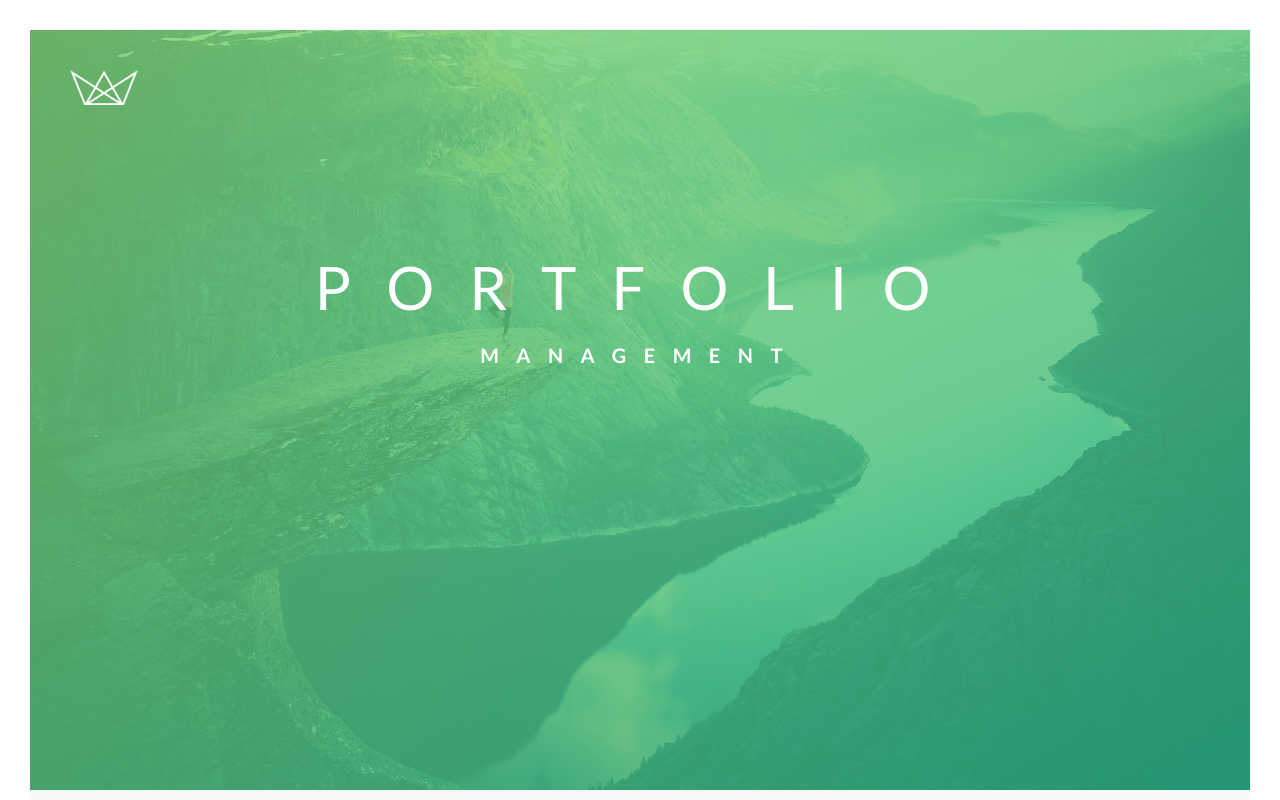
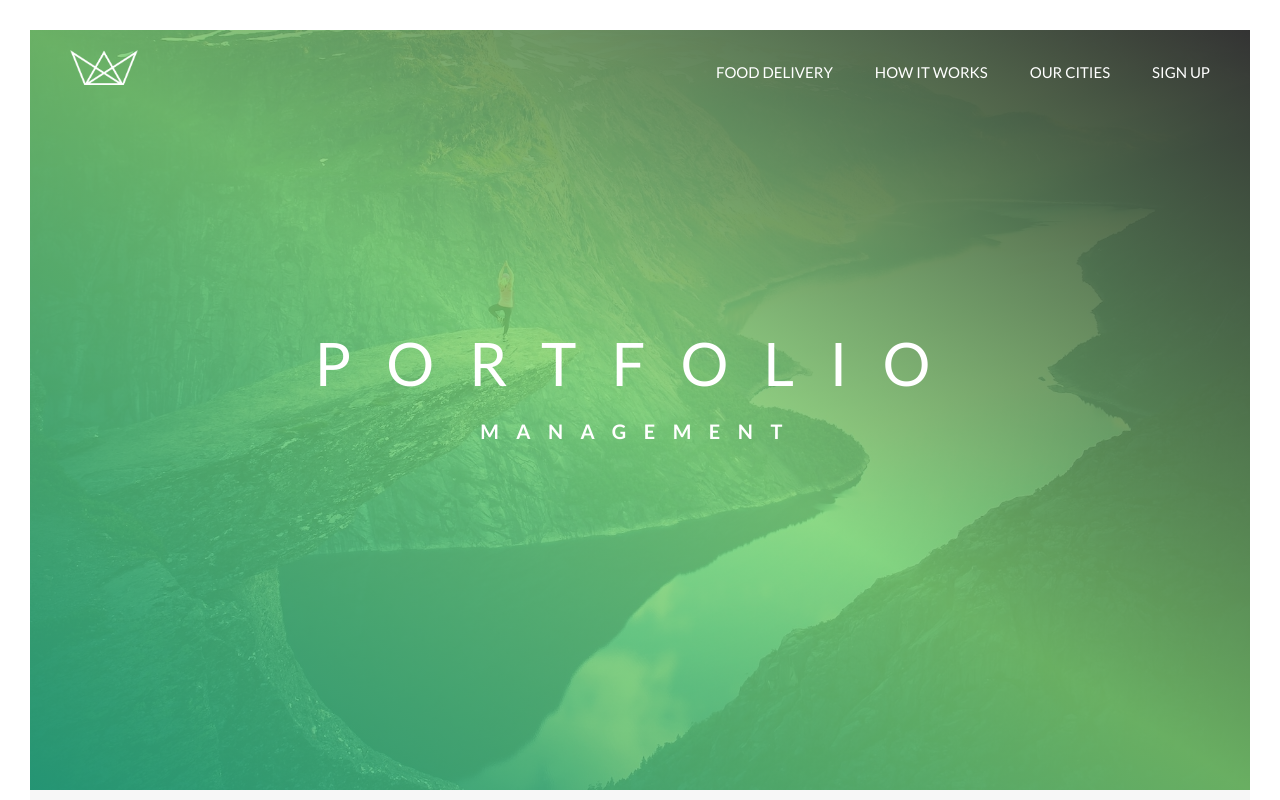
Before and after one commit to Hondohondo/ORG, a website: page portfolio.html in a window 1280 px wide. Shown: the top 800 px of the page. Drawn offline with Linux system fonts and the light colour scheme.

Commit message:
adding navigation and top fade gradient

```diff
--- a/portfolio.html
+++ b/portfolio.html
@@ -14,9 +14,22 @@
     </head>
     <body>
         <header class="header">
-            <div class="header__logo-box">
+            <!-- <div class="header__logo-box">
                 <img src="img/logo-white.png" alt="Logo" class="header__logo">
-            </div>
+            </div> -->
+
+            <nav>
+                <div class="row">
+                    <img src="img/logo-white.png" alt="ORG Logo" class="logo">
+
+                    <ul class="main-nav">
+                        <li><a href="#">Food delivery</a></li>
+                        <li><a href="#">How it works</a></li>
+                        <li><a href="#">Our cities</a></li>
+                        <li><a href="#">Sign up</a></li>
+                    </ul>
+                </div>
+            </nav>
 
             <div class="header__text-box">
                 <h1 class="heading-primary">
--- a/sass/layout/_footer.scss
+++ b/sass/layout/_footer.scss
@@ -47,7 +47,7 @@
             background-color: $color-grey-dark-3;
 
             text-decoration: none;
-            text-transform: uppercase;
+           text-transform: uppercase;
             display: inline-block;
 
             transition: all .2s;
--- a/sass/layout/_header.scss
+++ b/sass/layout/_header.scss
@@ -1,7 +1,14 @@
 .header {
     height: 95vh;
+    // background-image: linear-gradient(
+    //     to right bottom,
+    //     rgba($color-primary-light, 0.8),
+    //     rgba($color-primary-dark, 0.8)),
+    // url(../img/hero.jpg);
+
     background-image: linear-gradient(
-        to right bottom,
+        to left bottom,
+        $color-grey-dark-3,
         rgba($color-primary-light, 0.8),
         rgba($color-primary-dark, 0.8)),
     url(../img/hero.jpg);
@@ -24,9 +31,79 @@
 
     &__text-box {
         position: absolute;
-        top: 40%;
+        top: 50%;
         left: 50%;
         transform: translate(-50%, -50%);
         text-align: center;
     }
 }
+
+nav {
+    // background-color: $color-grey-dark;
+    // padding: 3rem 0;
+    // font-size: 1.4rem;
+
+    // color: $color-grey-light-1;
+}
+
+.logo {
+    // height: 10rem;
+    height: 3.5rem;
+    width: auto;
+    float: left;
+    margin-top: 2rem;
+}
+
+.main-nav {
+    float: right;
+    list-style: none;
+    //margin-top: 5.5rem;
+    margin-top: 3rem;
+}
+
+.main-nav li {
+    display: inline-block;
+    margin-left: 4rem;
+}
+
+.main-nav li a:link,
+.main-nav li a:visited {
+    // padding: 8px 0;
+    // color: #fff;
+    // text-decoration: none;
+    // text-transform: uppercase;
+    font-size: 1.5rem;
+
+    // border-bottom: 2px solid transparent;
+    // transition: border-bottom 0.2s;
+
+   // color: $color-grey-light-1; //white on dark looks a bit weird
+   color: $color-white;
+   //color: $color-grey-dark-3;
+
+   //background-color: $color-grey-light-2;
+
+    text-decoration: none;
+    text-transform: uppercase;
+    display: inline-block;
+
+    transition: all .2s;
+
+    // $color-grey-light-1: #f7f7f7;
+    // $color-grey-light-2: #eee;
+
+    // $color-grey-dark: #777;
+    // $color-grey-dark-2: #999;
+    // $color-grey-dark-3: #333;
+}
+
+.main-nav li a:hover,
+.main-nav li a:active {
+    // border-bottom: 2px solid #e67e22;
+
+    color: $color-primary-dark;
+   //box-shadow: 0 1rem 2rem rgba($color-black, .4);
+
+    transform: rotate(5deg) scale(1.3);
+
+}
--- a/sass/main.scss
+++ b/sass/main.scss
@@ -3,6 +3,7 @@
 @import "abstracts/functions";
 @import "abstracts/mixins";
 @import "abstracts/variables";
+
 
 
 @import "base/animations";
```
Also changed, not shown: css/style.css.
